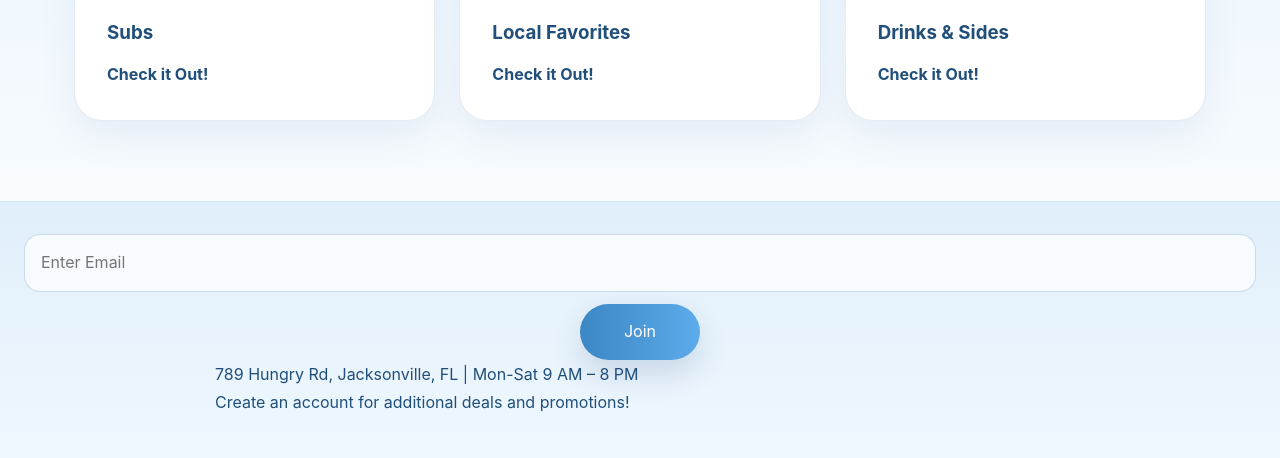
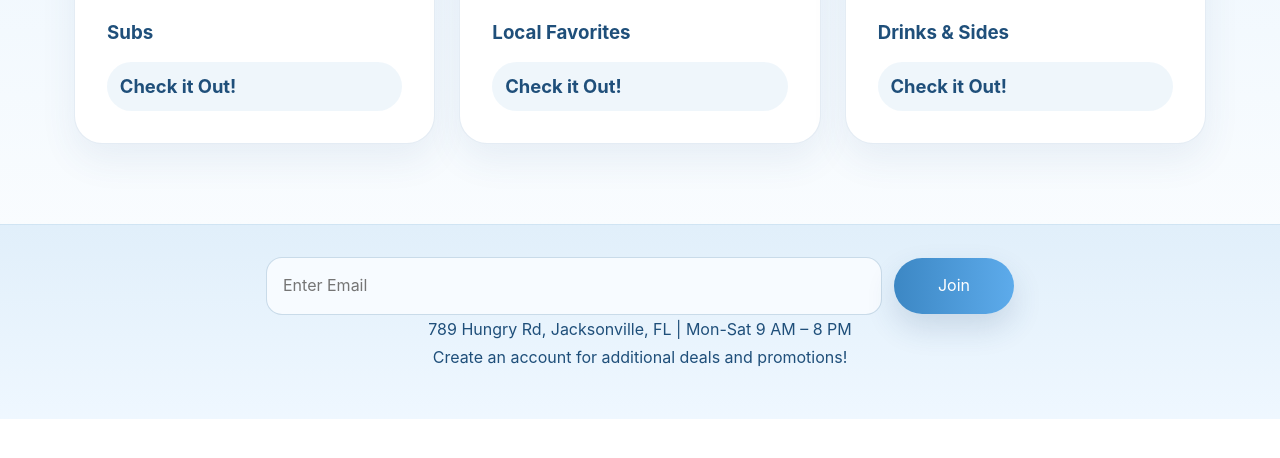
Before and after one commit to kozerp/ecommerceproject, a plain HTML site: page index.html in a window 1280 px wide. Shown: the part 874-1332 px from the top of the page. After the commit the page ends 1293 px from the top, so only its background shows below. Drawn offline with Linux system fonts and the light colour scheme.

Commit message:
uploaded all files after corrections

```diff
--- a/jacobs_layout.css
+++ b/jacobs_layout.css
@@ -205,9 +205,14 @@ main {
 }
 
 .check-out-link {
+    display: inline-block;
     text-decoration: none;
     color: var(--accent-dark);
     font-weight: 700;
+    font-size: 1.15rem;
+    padding: 0.6rem 0.8rem;
+    border-radius: 999px;
+    background: rgba(60,135,196,0.08);
 }
 
 .check-out-link:hover {
@@ -429,6 +434,7 @@ footer {
     margin: 0 auto 1rem;
     color: var(--accent-dark);
     line-height: 1.75;
+    text-align: center;
 }
 
 .footer-signup {
@@ -440,7 +446,8 @@ footer {
 }
 
 .footer-signup input {
-    min-width: 280px;
+    min-width: 140px;
+    width: 50%;
 }
 
 .footer-signup button {
```
Also changed, not shown: about_us.html (+3 -3 lines), order_online.html (+2 -0 lines).
